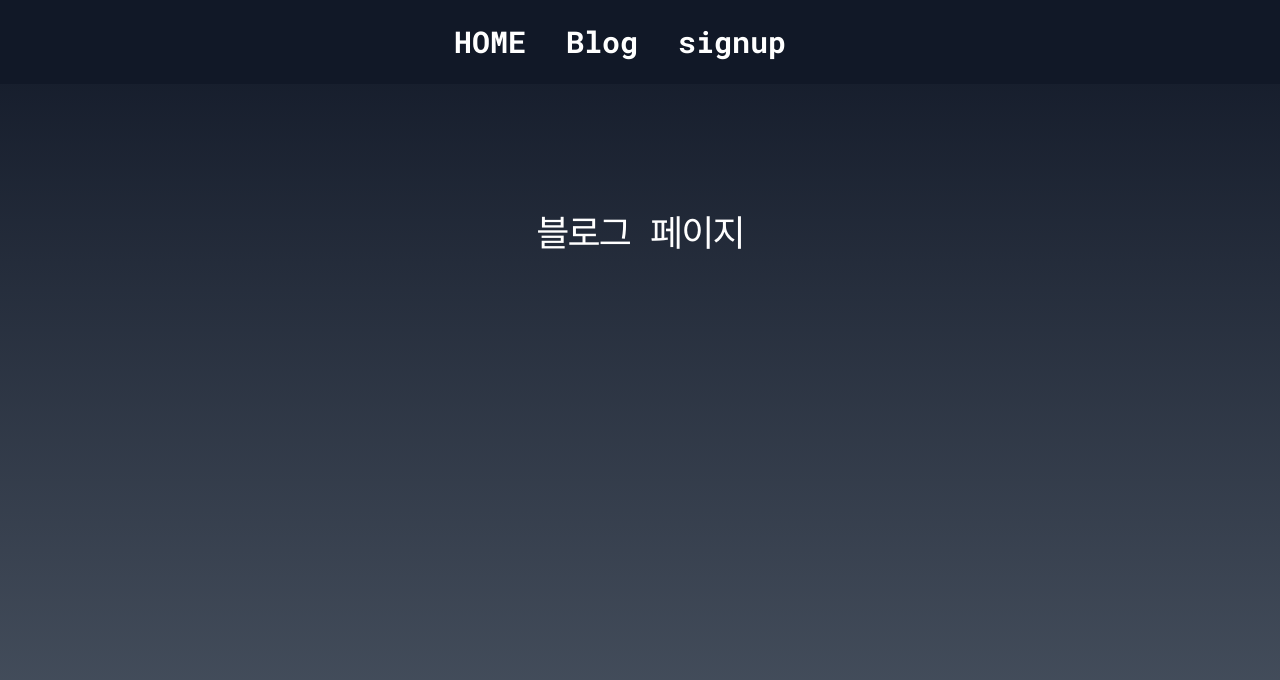
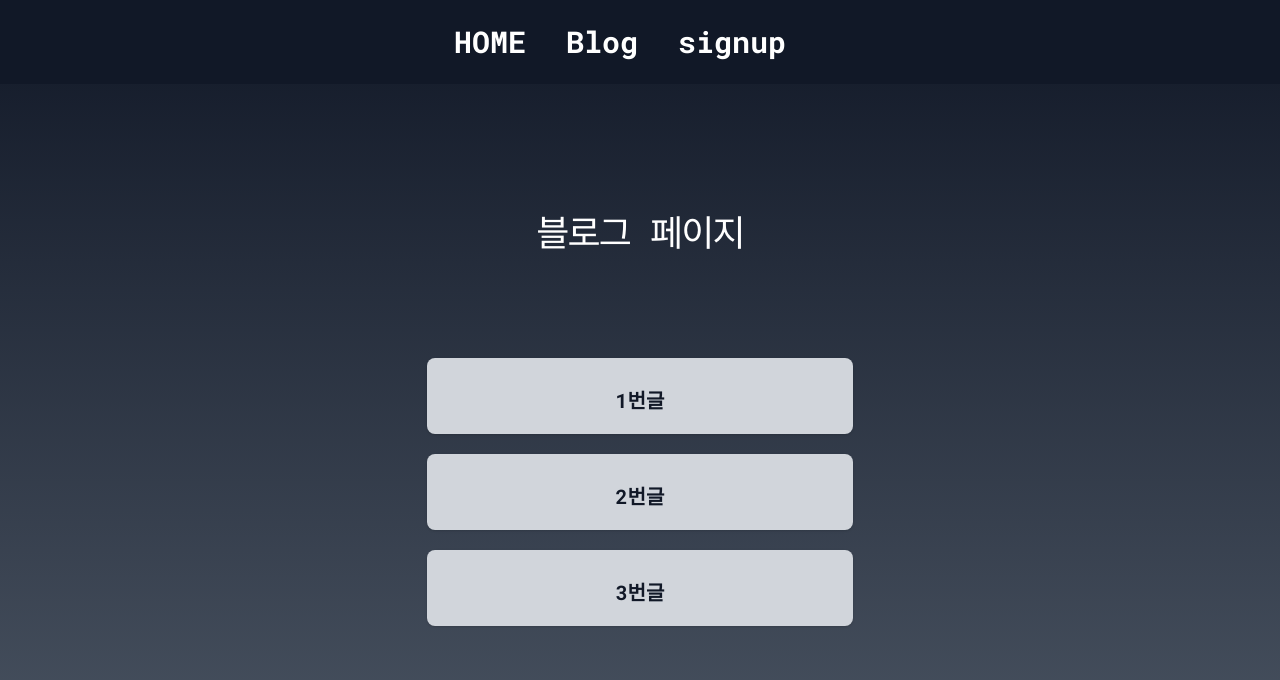
Before and after one commit to Min-byeonghyun/vue-project, a Vue app: page /blogs in a window 1280 px wide. Shown: the top 680 px of the page. Built offline with nearby package versions, Linux system fonts and the light colour scheme.

Commit message:
router Prameters

```diff
--- a/src/router/index.js
+++ b/src/router/index.js
@@ -1,34 +1,35 @@
-import { createRouter, createWebHistory } from "vue-router";
-import Home from "../views/Home.vue";
-import Blog from "../views/Blog.vue";
-import SignupForm from "../components/SignupForm.vue";
-
-
+import { createRouter, createWebHistory } from 'vue-router'
+import Home from '../views/Home.vue'
+import Blog from '../views/blog/Blog.vue'
+import BlogDetails from '../views/blog/BlogDetails.vue'
+import SignupForm from '../components/SignupForm.vue'
 
 const routes = [
-    {
-      path : '/',
-      name : 'HomePage',
-      component : Home,
-    },
-    {
-      path : '/blogs',
-      name : 'BlogPage',
-      component : Blog,
-    },
-    {
-      path : '/signup',
-      name : 'SignupForm',
-      component : SignupForm,
-    }
-
+  {
+    path: '/',
+    name: 'HomePage',
+    component: Home,
+  },
+  {
+    path: '/blogs',
+    name: 'BlogPage',
+    component: Blog,
+  },
+  {
+    path: '/blogs/:id',
+    name: 'BlogDetails',
+    component: BlogDetails,
+  },
+  {
+    path: '/signup',
+    name: 'SignupForm',
+    component: SignupForm,
+  },
 ]
 
-
 const router = createRouter({
-  history :  createWebHistory(import.meta.env.BASE_URL),
-  routes
+  history: createWebHistory(import.meta.env.BASE_URL),
+  routes,
 })
 
-
-export default router;
+export default router
--- a/src/views/Blog.vue
+++ /dev/null
@@ -1,12 +0,0 @@
-<script>
-export default {
-  name: 'BlogPage',
-}
-</script>
-<template>
-  <div>
-    <h2 class="text-3xl font-medium tracking-tighter text-white sm:text-4xl">블로그 페이지</h2>
-  </div>
-</template>
-
-<style lang="scss" scoped></style>
--- /dev/null
+++ b/src/views/blog/Blog.vue
@@ -0,0 +1,33 @@
+<script>
+export default {
+  name: 'BlogPage',
+  data() {
+    return {
+      blogs: [
+        { title: '1번글', id: 1, details: '디테일1' },
+        { title: '2번글', id: 2, details: '디테일2' },
+        { title: '3번글', id: 3, details: '디테일3' },
+      ],
+    }
+  },
+}
+</script>
+<template>
+  <div>
+    <h2 class="text-3xl font-medium tracking-tighter text-white sm:text-4xl">블로그 페이지</h2>
+    <div class="my-10 inline-block"></div>
+    <div v-for="blog in blogs" :key="blog.id">
+      <div
+        class="bg-gray-300 hover:bg-purple-400 overflow-hidden w-1/3 mx-auto max-w-lg my-5 shadow sm:rounded-lg"
+      >
+        <div class="px-4 py-5 sm:px-6 cursor-pointer">
+          <router-link :to="{ name: 'BlogDetails', params: { id: blog.id } }">
+            <h2 class="font-bold text-xl text-gray-900 mt-2">{{ blog.title }}</h2>
+          </router-link>
+        </div>
+      </div>
+    </div>
+  </div>
+</template>
+
+<style lang="scss" scoped></style>
--- /dev/null
+++ b/src/views/blog/BlogDetails.vue
@@ -0,0 +1,16 @@
+<script>
+export default {
+  name: 'BlogDetails',
+  data() {
+    return {
+      id: this.$route.params.id,
+    }
+  },
+}
+</script>
+<template>
+  <h1 class="text-3xl font-medium tracking-tight text-white sm:text-4xl">블로그 디테일 페이지</h1>
+  <p>블로그 id : {{ id }}</p>
+</template>
+
+<style lang="scss" scoped></style>
```
